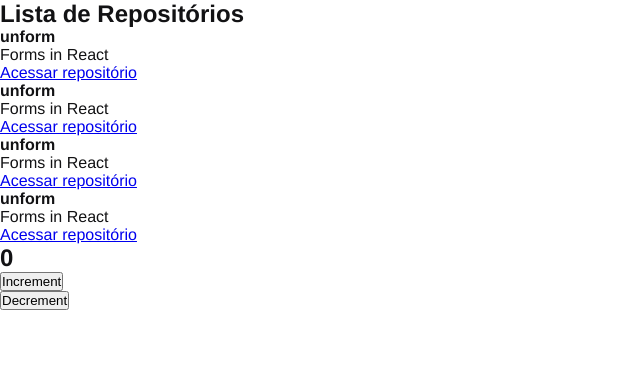
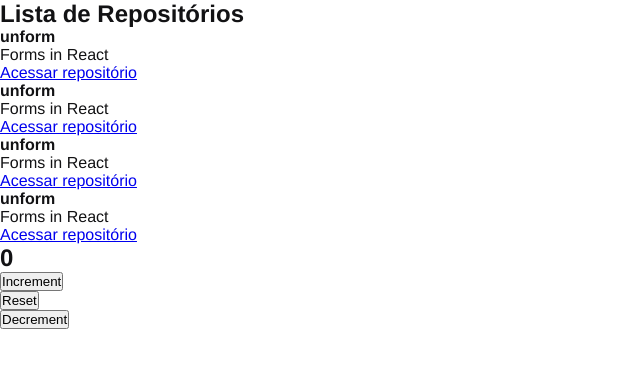
Before and after one commit to fillipeags/ignite-react, a React app: page / in a window 1280 px wide. Shown: the top 368 px of the page, without its empty margins (0-640 px from the left). Built offline with nearby package versions, Linux system fonts and the light colour scheme.

Commit message:
react immutability

```diff
--- a/src/App.jsx
+++ b/src/App.jsx
@@ -7,8 +7,8 @@ export function App(){
   return (
     <>
 
-    <RepositoryLIst />
-    <Counter/>
+      <RepositoryLIst />
+      <Counter/>
 
     </>
   )
--- a/src/components/Counter.jsx
+++ b/src/components/Counter.jsx
@@ -6,6 +6,10 @@ export function Counter(){
 
   function increment(){
     setCounter(counter + 1);
+  }
+
+  function reset(){
+    setCounter(0)
   }
 
   function decrement(){
@@ -19,6 +23,10 @@ export function Counter(){
         Increment
       </button>
       <br/>
+      <button type="button" onClick={reset}>
+        Reset
+      </button>
+      <br/>
       <button type="button" onClick={decrement}>
         Decrement
       </button>
```
